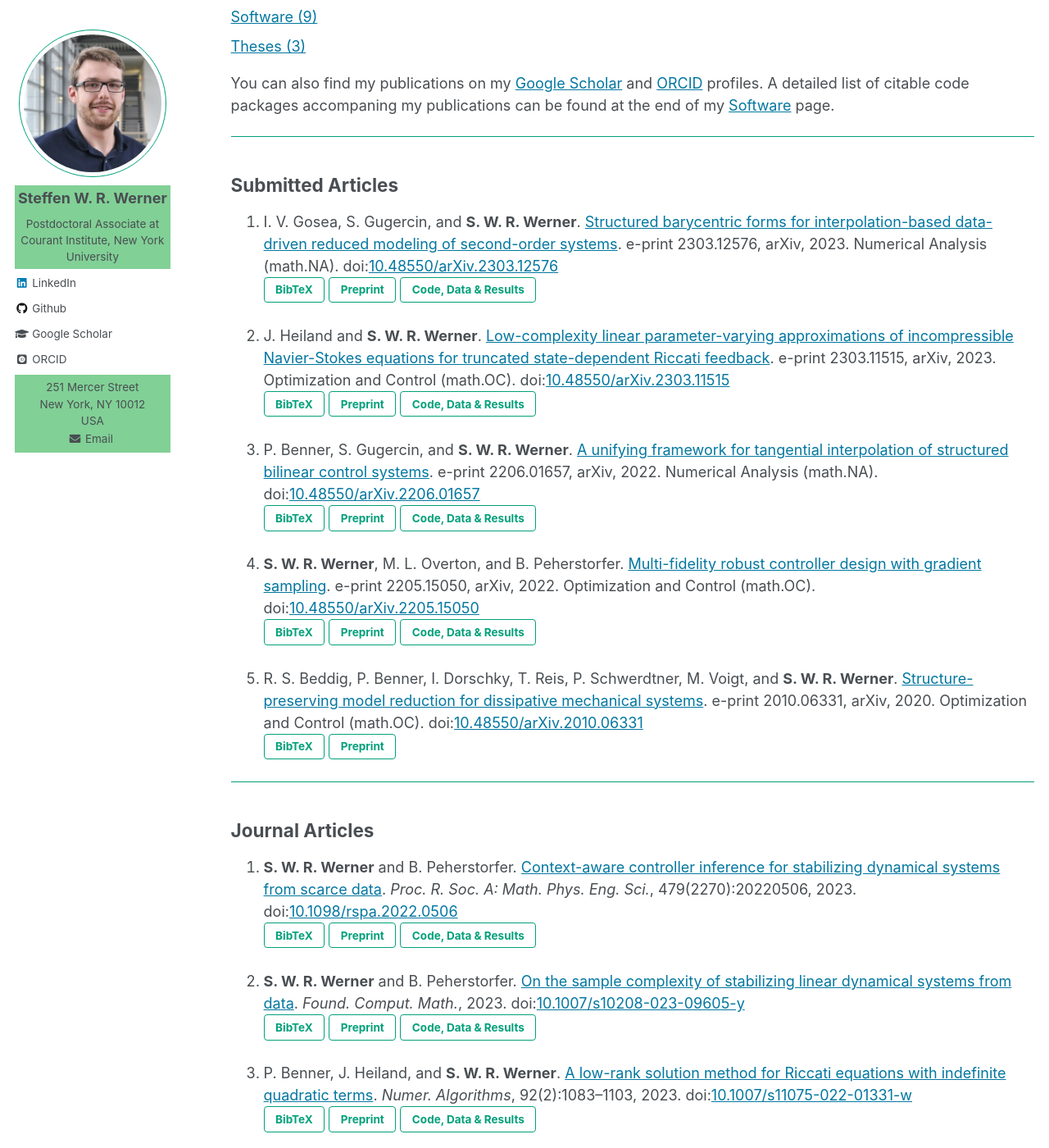
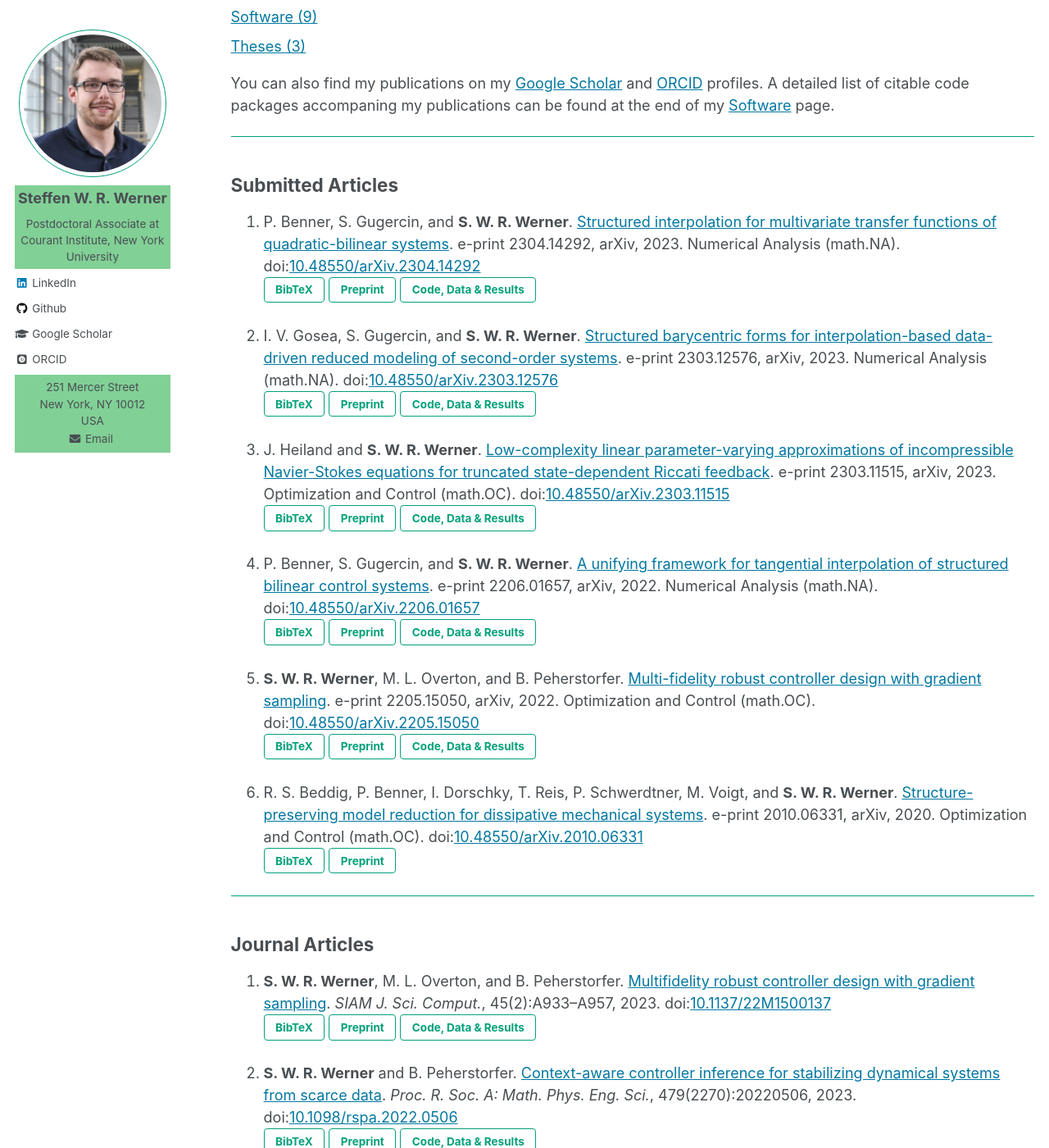
Before and after one commit to ninsteve/ninsteve.github.io, a Jekyll site: the page built from _pages/publications.md, in a window 1280 px wide and 1400 px high, scrolled down 289 px. Shown: the whole window at 82% size. Built offline with Jekyll 4.4.1, drawn with Linux system fonts in a browser that asks for light colours; nearby versions of some CDN libraries; some web fonts are replaced; formulas are drawn with MathJax 3; some of the changed text lies outside the part shown.

Commit message:
Updated pages.

```diff
--- a/_pages/publications.md
+++ b/_pages/publications.md
@@ -47,6 +47,18 @@ found at the end of my
 ---
 
 ## <a name="submitted"></a>Submitted Articles ##
+
+1.  P. Benner, S. Gugercin, and <strong>S. W. R. Werner</strong>. <a
+    target="blank_"
+    href="https://doi.org/10.48550/arXiv.2304.14292">Structured interpolation
+    for multivariate transfer functions of quadratic-bilinear systems</a>.
+    e-print 2304.14292, arXiv, 2023. Numerical Analysis (math.NA).
+    doi:<a target="blank_" href="https://doi.org/10.48550/arXiv.2304.14292">10.48550/arXiv.2304.14292</a><br />
+    <button id="BenGW23-pop" class="btn btn--inverse">BibTeX</button>
+    <a target="blank_" href="https://doi.org/10.48550/arXiv.2304.14292">
+    <button class="btn btn--inverse">Preprint</button></a>
+    <a target="blank_" href="https://doi.org/10.5281/zenodo.7845175">
+    <button class="btn btn--inverse">Code, Data & Results</button></a>
 
 1.  I. V. Gosea, S. Gugercin, and <strong>S. W. R. Werner</strong>. <a
     target="blank_"
@@ -112,6 +124,18 @@ found at the end of my
 ---
 
 ## <a name="journal"></a>Journal Articles ##
+
+1.  <strong>S. W. R. Werner</strong>, M. L. Overton, and B. Peherstorfer. <a
+    target="blank_"
+    href="https://doi.org/10.1137/22M1500137">Multifidelity robust
+    controller design with gradient sampling</a>.
+    <i>SIAM J. Sci. Comput.</i>, 45(2):A933&ndash;A957, 2023.
+    doi:<a target="blank_" href="https://doi.org/10.1137/22M1500137">10.1137/22M1500137</a><br />
+    <button id="WerOP23-pop" class="btn btn--inverse">BibTeX</button>
+    <a target="blank_" href="https://doi.org/10.48550/arXiv.2205.15050">
+    <button class="btn btn--inverse">Preprint</button></a>
+    <a target="blank_" href="https://doi.org/10.5281/zenodo.6403121">
+    <button class="btn btn--inverse">Code, Data & Results</button></a>
 
 1.  <strong>S. W. R. Werner</strong> and B. Peherstorfer. <a
     target="blank_"
```
Also changed, not shown: other parts of _pages/publications.md (+1 -1 lines), _pages/software.md (+18 -1 lines).
